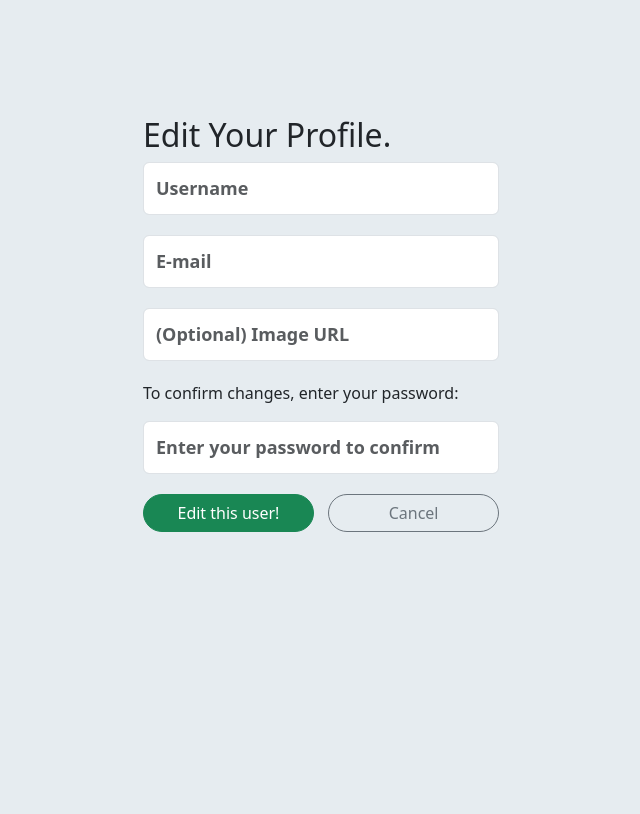
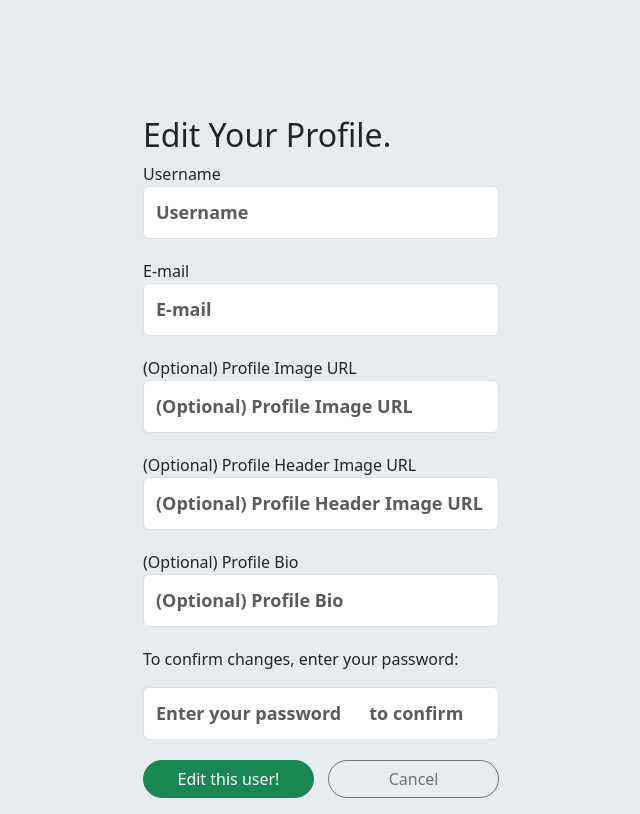
Before and after one commit to Ryccept/warbler, a Flask app: template templates/users/edit.html in a window 1280 px wide. Shown: the part 46-860 px from the top of the page, without its empty margins (319-959 px from the left). Before the commit the page ends 578 px from the top, so only its background shows below. Run offline with Flask 3, Linux system fonts and the light colour scheme; the template is opened without the code that fills it: values that come from a table or form of the project are taken from there, others are empty; some libraries are stand-ins or nearby versions.

Commit message:
fixed homepage

```diff
--- a/app.py
+++ b/app.py
@@ -4,8 +4,8 @@ from flask import Flask, render_template, request, flash, redirect, session, g
 from flask_debugtoolbar import DebugToolbarExtension
 from sqlalchemy.exc import IntegrityError
 
-from forms import UserAddForm, LoginForm, MessageForm
-from models import db, connect_db, User, Message
+from forms import UserAddForm, LoginForm, MessageForm, UserEditForm
+from models import db, connect_db, User, Message, Likes
 
 CURR_USER_KEY = "curr_user"
 
@@ -19,7 +19,7 @@ app.config['SQLALCHEMY_DATABASE_URI'] = (
 
 app.config['SQLALCHEMY_TRACK_MODIFICATIONS'] = False
 app.config['SQLALCHEMY_ECHO'] = False
-# app.config['DEBUG_TB_INTERCEPT_REDIRECTS'] = True
+app.config['DEBUG_TB_INTERCEPT_REDIRECTS'] = False
 app.config['SECRET_KEY'] = os.environ.get('SECRET_KEY', "it's a secret")
 toolbar = DebugToolbarExtension(app)
 
@@ -196,6 +196,22 @@ def add_follow(follow_id):
     return redirect(f"/users/{g.user.id}/following")
 
 
+@app.route('/users/add_like/<int:msg_id>', methods=["POST"])
+def add_like(msg_id):
+    """Add a like for the currently-logged-in user."""
+
+    if not g.user:
+        flash("Access unauthorized.", "danger")
+        return redirect("/")
+
+    new_like = Likes(user_id = g.user.id, message_id=msg_id)
+    db.session.add(new_like)
+    db.session.commit()
+
+    return redirect('/')
+
+
+
 @app.route('/users/stop-following/<int:follow_id>', methods=['POST'])
 def stop_following(follow_id):
     """Have currently-logged-in-user stop following this user."""
@@ -215,7 +231,30 @@ def stop_following(follow_id):
 def profile():
     """Update profile for current user."""
 
-    # IMPLEMENT THIS
+    if not g.user:
+        flash("Access unauthorized.", "danger")
+        return redirect("/")
+
+    user = g.user
+    form = UserEditForm(obj=user)
+
+    if form.validate_on_submit():
+        if User.authenticate(user.username, form.password.data):
+
+            user.username = form.username.data
+            user.email = form.email.data
+            user.image_url = form.image_url.data or "/static/images/default-pic.png"
+            user.header_image_url = form.header_image_url.data or "/static/images/warbler-hero.jpg"
+            user.bio = form.bio.data
+
+            db.session.commit()
+
+            return redirect(f"/users/{user.id}")
+
+        flash(f"Incorrect password, please try again.", 'danger')
+
+    return render_template('/users/edit.html', user=user, form=form)
+
 
 
 @app.route('/users/delete', methods=["POST"])
@@ -296,8 +335,11 @@ def homepage():
     """
 
     if g.user:
+        following_and_user = [f.id for f in g.user.following] + [g.user.id]
+
         messages = (Message
                     .query
+                    .filter(Message.user_id.in_(following_and_user))
                     .order_by(Message.timestamp.desc())
                     .limit(100)
                     .all())
--- a/forms.py
+++ b/forms.py
@@ -23,3 +23,14 @@ class LoginForm(FlaskForm):
 
     username = StringField('Username', validators=[DataRequired()])
     password = PasswordField('Password', validators=[Length(min=6)])
+
+
+class UserEditForm(FlaskForm):
+    """Form to edit profile."""
+
+    username = StringField('Username', validators=[DataRequired()])
+    email = StringField('E-mail', validators=[DataRequired(), Email()])
+    image_url = StringField('(Optional) Profile Image URL')
+    header_image_url = StringField('(Optional) Profile Header Image URL')
+    bio = StringField('(Optional) Profile Bio')
+    password = PasswordField('Password', validators=[Length(min=6)])
--- a/templates/users/edit.html
+++ b/templates/users/edit.html
@@ -1,33 +1,26 @@
-{% extends 'base.html' %}
-
-{% block content %}
+{% extends 'base.html' %} {% block content %}
 
 <div class="row justify-content-md-center">
   <div class="col-md-4">
     <h2 class="join-message">Edit Your Profile.</h2>
     <form method="POST" id="user_form">
-        {{ form.hidden_tag() }}
-
-        {% for field in form if field.widget.input_type != 'hidden' and field.name != 'password' %}
-          {% for error in field.errors %}
+      {{ form.hidden_tag() }} {% for field in form if field.widget.input_type !=
+      'hidden' and field.name != 'password' %} {% for error in field.errors %}
       <span class="text-danger">{{ error }}</span>
-          {% endfor %}
-          {{ field(placeholder=field.label.text, class="form-control") }}
-        {% endfor %}
+      {% endfor %} {{field.label}}{{ field(placeholder=field.label.text,
+      class="form-control") }} {% endfor %}
 
       <p>To confirm changes, enter your password:</p>
-        {% if form.password.errors %}
-          {% for error in form.password.errors %}
-            <span class="text-danger">
-            {{ error }}
-          </span>
-          {% endfor %}
-        {% endif %}
-        {{ form.password(placeholder="Enter your password to confirm", class="form-control") }}
+      {% if form.password.errors %} {% for error in form.password.errors %}
+      <span class="text-danger"> {{ error }} </span>
+      {% endfor %} {% endif %} {{ form.password(placeholder="Enter your password
+      to confirm", class="form-control") }}
 
       <div class="edit-btn-area">
         <button class="btn btn-success">Edit this user!</button>
-          <a href="/users/{{ user_id }}" class="btn btn-outline-secondary">Cancel</a>
+        <a href="/users/{{ user.id }}" class="btn btn-outline-secondary"
+          >Cancel</a
+        >
       </div>
     </form>
   </div>
```
Also changed, not shown: templates/home.html (+27 -15 lines). Lines whose indentation alone changed are shown as unchanged.
